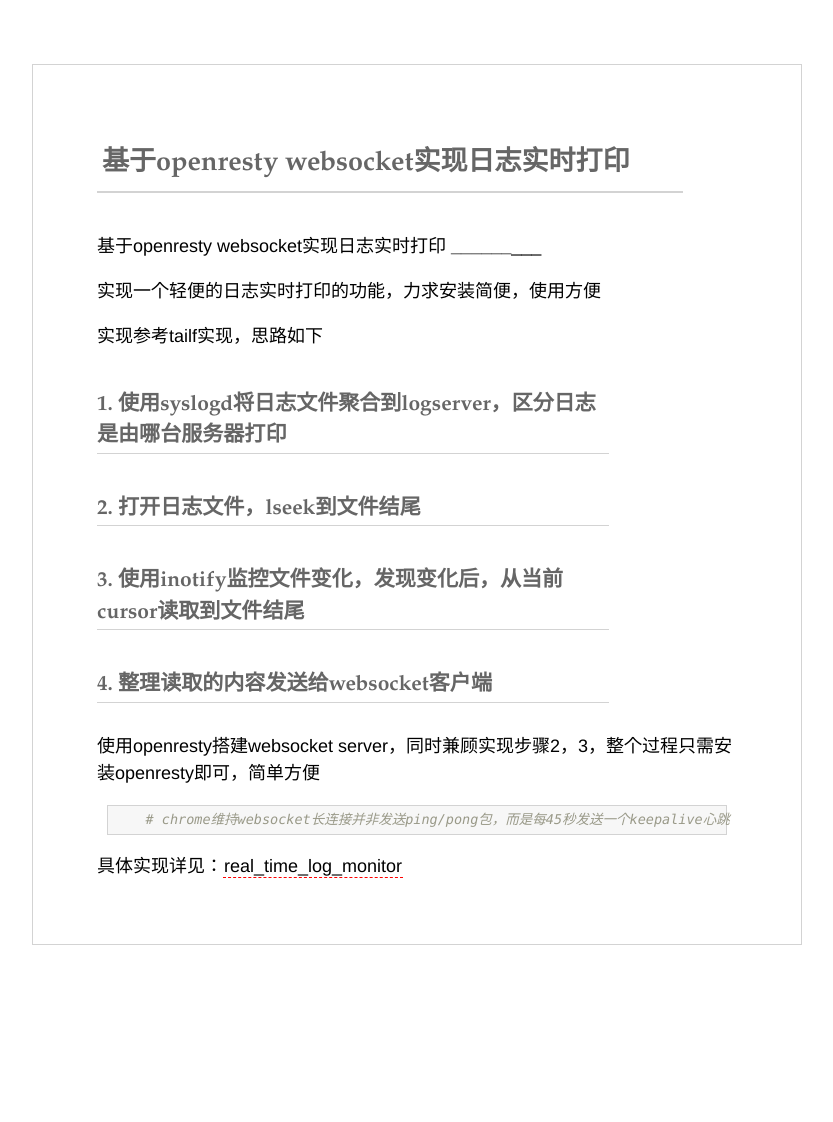
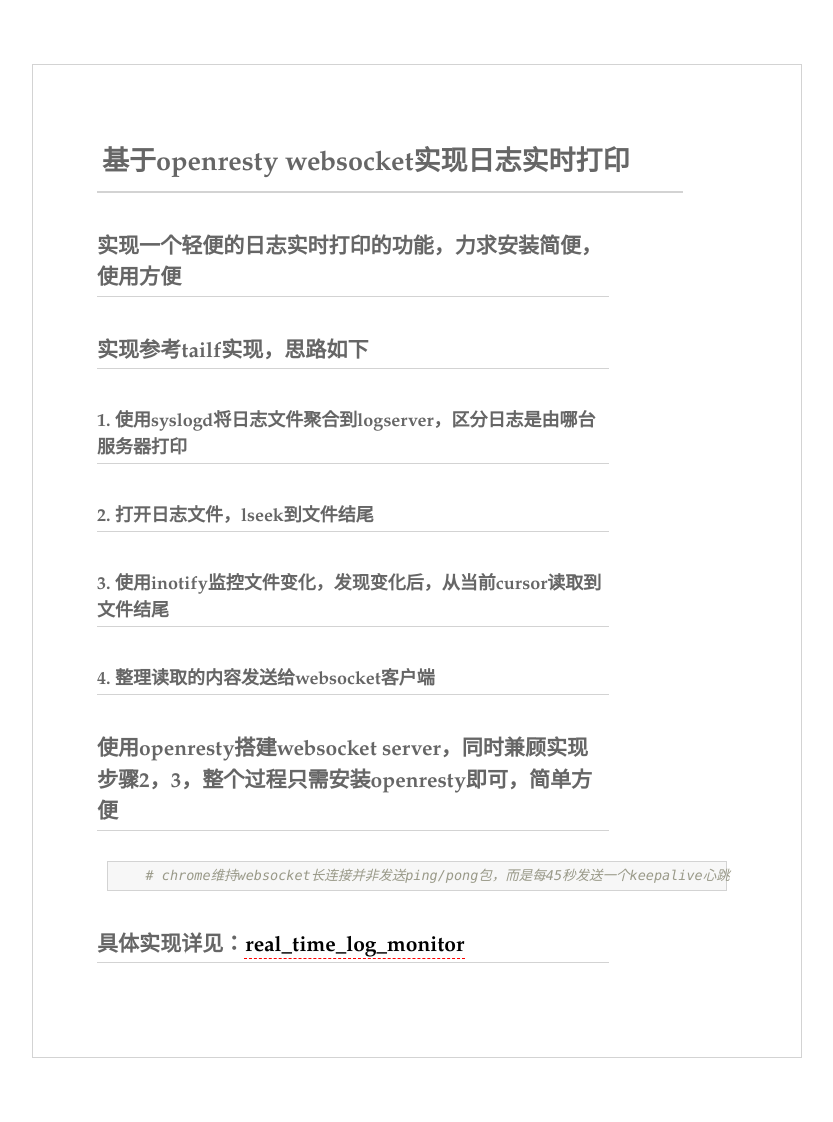
Before and after one commit to wheatliu/wheatliu.github.com, a Jekyll site: the page built from _posts/2016-12-19-rtlm.md, in a window 1280 px wide. Shown: the whole page, without its empty margins (224-1057 px from the left). Built offline with Jekyll 4.4.1, drawn with Linux system fonts in a browser that asks for light colours; Markdown is read by kramdown in place of the engine named in the settings; before the commit the page ends 1009 px from its top, so only the background shows below that.

Commit message:
fixed format

````diff
--- a/_posts/2016-12-19-rtlm.md
+++ b/_posts/2016-12-19-rtlm.md
@@ -3,26 +3,23 @@
 title: 基于openresty websocket实现日志实时打印
 ---
 
-基于openresty websocket实现日志实时打印
-_____________________
+### 实现一个轻便的日志实时打印的功能，力求安装简便，使用方便
 
-实现一个轻便的日志实时打印的功能，力求安装简便，使用方便
+### 实现参考tailf实现，思路如下
 
-实现参考tailf实现，思路如下
+#### 1. 使用syslogd将日志文件聚合到logserver，区分日志是由哪台服务器打印
 
-### 1. 使用syslogd将日志文件聚合到logserver，区分日志是由哪台服务器打印
+#### 2. 打开日志文件，lseek到文件结尾
 
-### 2. 打开日志文件，lseek到文件结尾
+#### 3. 使用inotify监控文件变化，发现变化后，从当前cursor读取到文件结尾
 
-### 3. 使用inotify监控文件变化，发现变化后，从当前cursor读取到文件结尾
-
-### 4. 整理读取的内容发送给websocket客户端
+#### 4. 整理读取的内容发送给websocket客户端
 
 
-使用openresty搭建websocket server，同时兼顾实现步骤2，3，整个过程只需安装openresty即可，简单方便
+### 使用openresty搭建websocket server，同时兼顾实现步骤2，3，整个过程只需安装openresty即可，简单方便
 
 ``` bash
     # chrome维持websocket长连接并非发送ping/pong包，而是每45秒发送一个keepalive心跳
 ```
 
-具体实现详见：[real_time_log_monitor](https://github.com/wheatliu/lua-resty-util.git)
+### 具体实现详见：[real_time_log_monitor](https://github.com/wheatliu/lua-resty-util.git)
````
